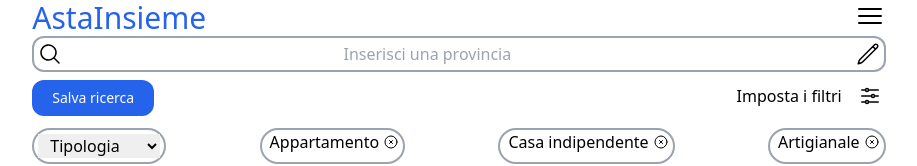
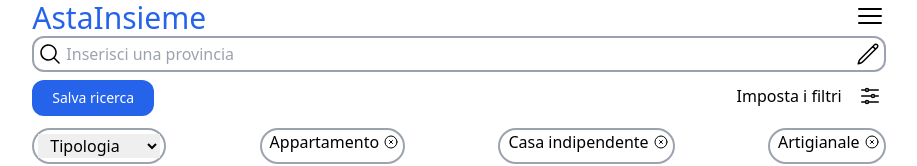
Before and after one commit to monmarzia/asta-insieme, a Nuxt app: page / in a window 1280 px wide. Shown: the top 166 px of the page, without its empty margins (181-1098 px from the left). Built offline with nearby package versions, Linux system fonts and the light colour scheme.

Commit message:
Fix Input searchbar

```diff
--- a/components/SearchBar.vue
+++ b/components/SearchBar.vue
@@ -12,7 +12,7 @@
         clip-rule="evenodd"
       />
     </svg>
-    <input type="text" name="" id="" placeholder="Inserisci una provincia" />
+    <input class="outline-none grow" type="text" name="" id="" placeholder="Inserisci una provincia" />
     <svg
       xmlns="http://www.w3.org/2000/svg"
       fill="none"
```
